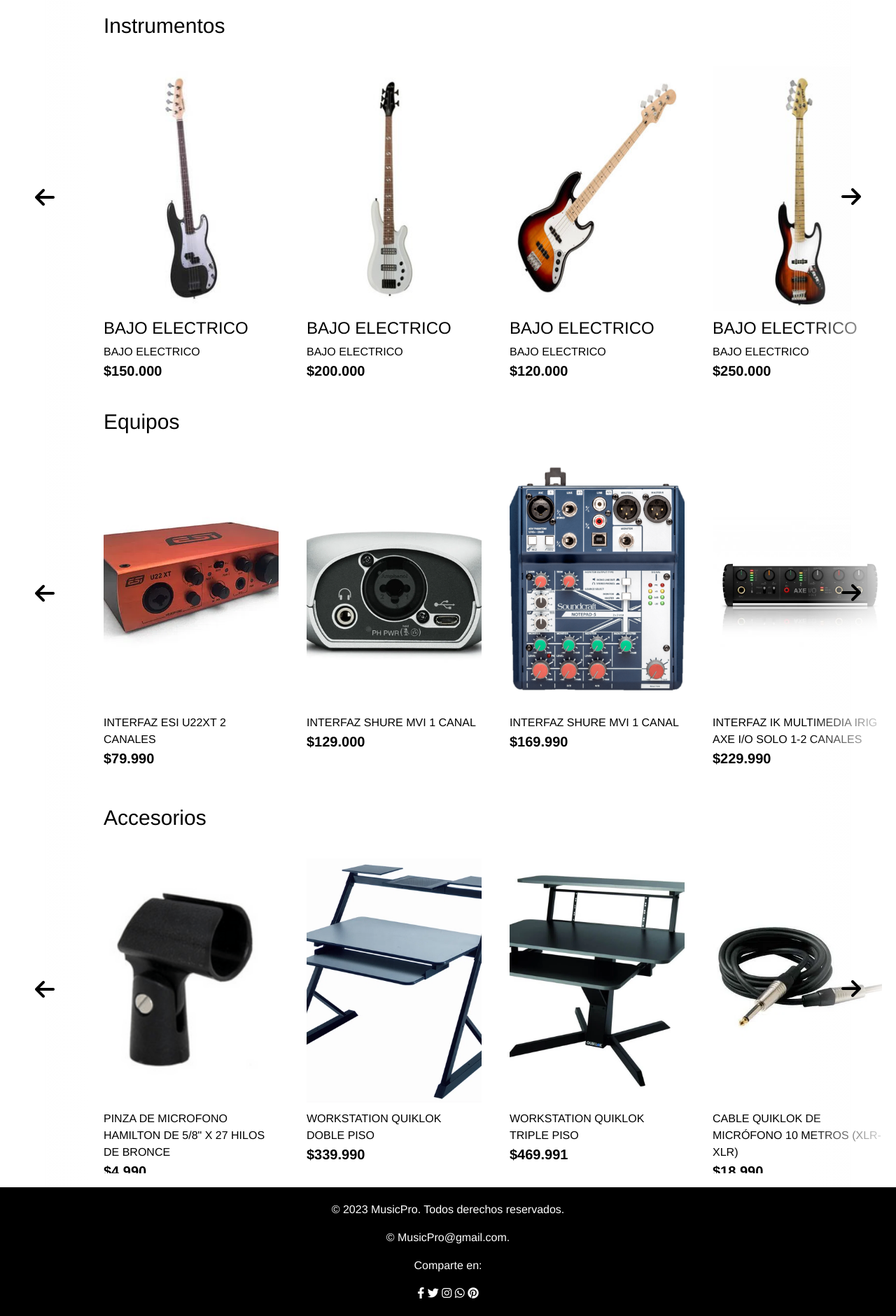
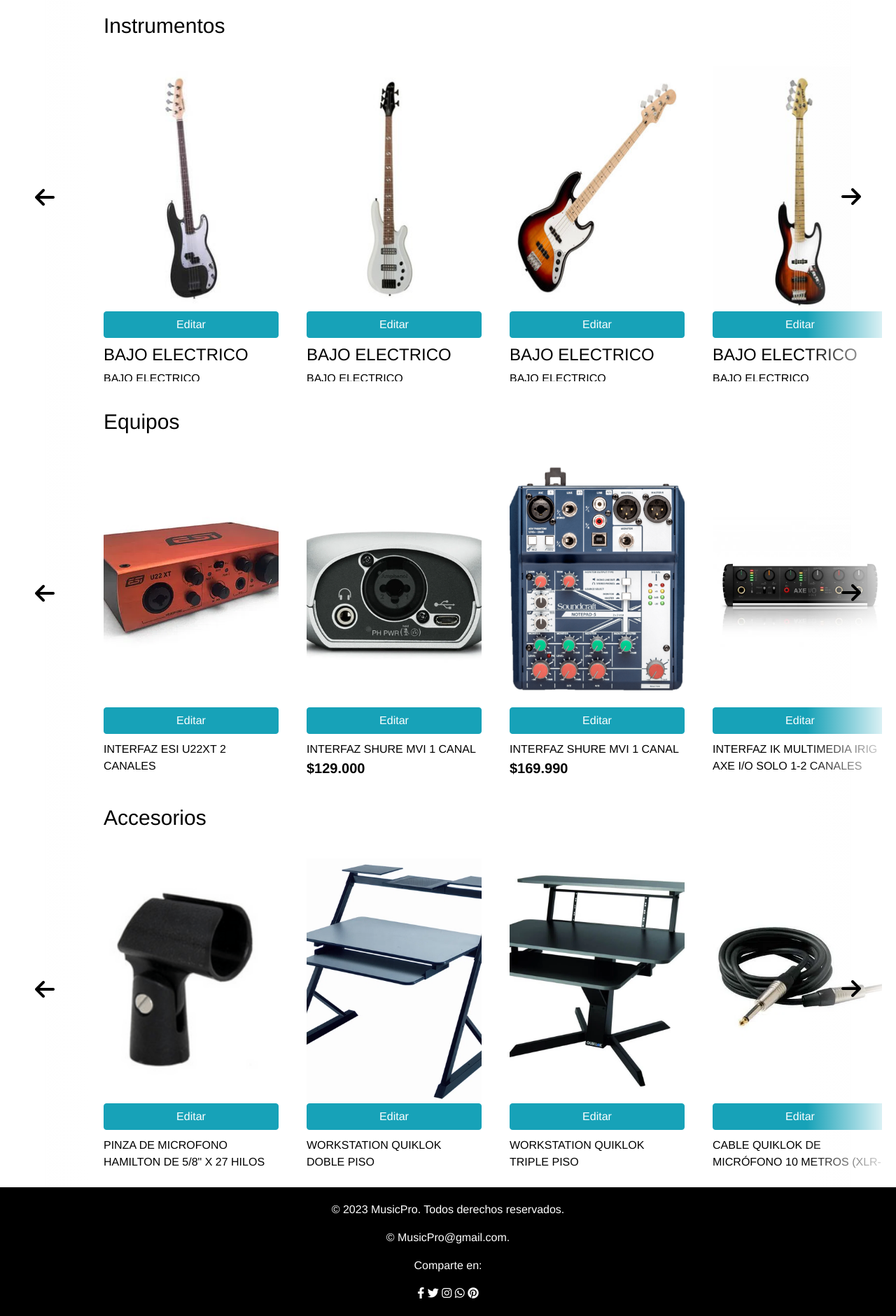
Before and after one commit to SebastianVillagraLuengo/MusicPro3_Revengeance, a Django app: page /tienda_admin in a window 1280 px wide. Shown: the part 735-2616 px from the top of the page at 70% size. Run offline with Django 4.2, Linux system fonts and the light colour scheme; some libraries are stand-ins or nearby versions.

Commit message:
wawawawawa

```diff
--- a/MusicPro4_PhantomPain/core/templates/core/tienda_admin.html
+++ b/MusicPro4_PhantomPain/core/templates/core/tienda_admin.html
@@ -25,7 +25,7 @@
     <a href="{% url 'vista_admin' %}" class="active"><i class="fa fa-home"></i></i> Inicio.</a>
     <a href="{% url 'tienda' %}"><i class="fa-solid fa-guitar" style="color: #ffffff;"></i> Ir a todos los productos.</a>
     <a href="http://127.0.0.1:5501/carrito.html"><i class="fa-solid fa-cart-shopping" style="color: #ffffff;"></i> Carrito de compras.</a>
-    <a href="http://127.0.0.1:5501/carrito.html"><i class="fa-sharp fa-light fa-upload" style="color: #ffffff;"></i> Carrito de compras.</a>
+    <a href="http://127.0.0.1:5501/carrito.html"><i class="fa-solid fa-upload"></i> Agregar productos</a>
     <a href="{% url 'index' %}"><i class="fa-sharp fa-solid fa-right-to-bracket" style="color: #ffffff;"></i> Cerrar Sesión.</a>
 
 
@@ -172,7 +172,10 @@
                     <div class="product-image">
                         <span class="discount-tag"></span>
                         <img src="{% static 'core/IMG/bajo01.jpg' %}" class="product-thumb" alt="">
-                        <button class="card-btn">Comprar</button>
+                        <button class="card-btn">Eliminar</button>
+                    </div>
+                    <div>
+                        <button type="button" class="btn btn-info" style="width: 100%;">Editar</button>
                     </div>
                     <div class="product-info">
                         <h4 class="product-brand">Bajo Electrico </h4>
@@ -184,7 +187,10 @@
                     <div class="product-image">
                         <span class="discount-tag"></span>
                         <img src="{% static 'core/IMG/bajo02.jpg' %}" class="product-thumb" alt="">
-                        <button class="card-btn">Comprar</button>
+                        <button class="card-btn">Eliminar</button>
+                    </div>
+                    <div>
+                        <button type="button" class="btn btn-info" style="width: 100%;">Editar</button>
                     </div>
                     <div class="product-info">
                         <h4 class="product-brand">Bajo Electrico</h4>
@@ -196,7 +202,10 @@
                     <div class="product-image">
                         <span class="discount-tag"></span>
                         <img src="{% static 'core/IMG/bajo3.jpg' %}" class="product-thumb" alt="">
-                        <button class="card-btn">Comprar</button>
+                        <button class="card-btn">Eliminar</button>
+                    </div>
+                    <div>
+                        <button type="button" class="btn btn-info" style="width: 100%;">Editar</button>
                     </div>
                     <div class="product-info">
                         <h4 class="product-brand">Bajo Electrico</h4>
@@ -208,7 +217,10 @@
                     <div class="product-image">
                         <span class="discount-tag"></span>
                         <img src="{% static 'core/IMG/bajo04.jpg' %}" class="product-thumb" alt="">
-                        <button class="card-btn">Comprar</button>
+                        <button class="card-btn">Eliminar</button>
+                    </div>
+                    <div>
+                        <button type="button" class="btn btn-info" style="width: 100%;">Editar</button>
                     </div>
                     <div class="product-info">
                         <h4 class="product-brand">Bajo Electrico</h4>
@@ -220,7 +232,10 @@
                     <div class="product-image">
                         <span class="discount-tag"></span>
                         <img src="{% static 'core/IMG/bajo05.jpg' %}" class="product-thumb" alt="">
-                        <button class="card-btn">Comprar</button>
+                        <button class="card-btn">Eliminar</button>
+                    </div>
+                    <div>
+                        <button type="button" class="btn btn-info" style="width: 100%;">Editar</button>
                     </div>
                     <div class="product-info">
                         <h4 class="product-brand">Bajo Electrico</h4>
@@ -232,7 +247,10 @@
                     <div class="product-image">
                         <span class="discount-tag"></span>
                         <img src="{% static 'core/IMG/bajo05.jpg' %}" class="product-thumb" alt="">
-                        <button class="card-btn">Comprar</button>
+                        <button class="card-btn">Eliminar</button>
+                    </div>
+                    <div>
+                        <button type="button" class="btn btn-info" style="width: 100%;">Editar</button>
                     </div>
                     <div class="product-info">
                         <h4 class="product-brand">Bajo Electrico</h4>
@@ -244,7 +262,10 @@
                     <div class="product-image">
                         <span class="discount-tag"></span>
                         <img src="{% static 'core/IMG/bajo07.jpg' %}" class="product-thumb" alt="">
-                        <button class="card-btn">Comprar</button>
+                        <button class="card-btn">Eliminar</button>
+                    </div>
+                    <div>
+                        <button type="button" class="btn btn-info" style="width: 100%;">Editar</button>
                     </div>
                     <div class="product-info">
                         <h4 class="product-brand">Bajo Electrico</h4>
@@ -256,7 +277,10 @@
                     <div class="product-image">
                         <span class="discount-tag"></span>
                         <img src="{% static 'core/IMG/bajo09.jpg' %}" class="product-thumb" alt="">
-                        <button class="card-btn">Comprar</button>
+                        <button class="card-btn">Eliminar</button>
+                    </div>
+                    <div>
+                        <button type="button" class="btn btn-info" style="width: 100%;">Editar</button>
                     </div>
                     <div class="product-info">
                         <h4 class="product-brand">Bajo Electrico</h4>
@@ -268,7 +292,10 @@
                     <div class="product-image">
                         <span class="discount-tag"></span>
                         <img src="{% static 'core/IMG/bajo10.webp' %}" class="product-thumb" alt="">
-                        <button class="card-btn">Comprar</button>
+                        <button class="card-btn">Eliminar</button>
+                    </div>
+                    <div>
+                        <button type="button" class="btn btn-info" style="width: 100%;">Editar</button>
                     </div>
                     <div class="product-info">
                         <h4 class="product-brand">Bajo Electrico</h4>
@@ -280,7 +307,10 @@
                     <div class="product-image">
                         <span class="discount-tag"></span>
                         <img src="{% static 'core/IMG/8.jpg' %}" class="product-thumb" alt="">
-                        <button class="card-btn">Comprar</button>
+                        <button class="card-btn">Eliminar</button>
+                    </div>
+                    <div>
+                        <button type="button" class="btn btn-info" style="width: 100%;">Editar</button>
                     </div>
                     <div class="product-info">
                         <h4 class="product-brand">Bajo Electrico</h4>
@@ -300,8 +330,11 @@
            <div class="product-image">
                <span class="discount-tag"></span>
                <img src="{% static 'core/IMG/Esi_interfaz.webp' %}" class="product-thumb" alt="">
-               <button class="card-btn">add to wishlist</button>
+               <button class="card-btn">Eliminar</button>
            </div>
+           <div>
+            <button type="button" class="btn btn-info" style="width: 100%;">Editar</button>
+        </div>
            <div class="product-info">
             <h8 class="product-brand">Interfaz Esi U22XT 2 Canales</h8><br>
             <span class="price">$79.990</span>
@@ -310,8 +343,11 @@
        <div class="product-card">
            <div class="product-image">
                <img src="{% static 'core/IMG/shure_interfaz.webp' %}" class="product-thumb" alt="">
-               <button class="card-btn">add to wishlist</button>
+               <button class="card-btn">Eliminar</button>
            </div>
+           <div>
+            <button type="button" class="btn btn-info" style="width: 100%;">Editar</button>
+        </div>
            <div class="product-info">
                <h8 class="product-brand">Interfaz Shure MVI 1 Canal</h8><br>
                <span class="price">$129.000</span>
@@ -320,8 +356,11 @@
        <div class="product-card">
            <div class="product-image">
                <img src="{% static 'core/IMG/soundcraft.png' %}" class="product-thumb" alt="">
-               <button class="card-btn">add to wishlist</button>
+               <button class="card-btn">Eliminar</button>
            </div>
+           <div>
+            <button type="button" class="btn btn-info" style="width: 100%;">Editar</button>
+        </div>
            <div class="product-info">
                <h8 class="product-brand">Interfaz Shure MVI 1 Canal</h8><br>
                <span class="price">$169.990</span>
@@ -330,8 +369,11 @@
        <div class="product-card">
            <div class="product-image">
                <img src="{% static 'core/IMG/interfaz_ik.webp' %}" class="product-thumb" alt="">
-               <button class="card-btn">add to wishlist</button>
+               <button class="card-btn">Eliminar</button>
            </div>
+           <div>
+            <button type="button" class="btn btn-info" style="width: 100%;">Editar</button>
+        </div>
            <div class="product-info">
             <h8 class="product-brand">Interfaz IK Multimedia IRIG AXE I/O Solo 1-2 Canales</h8><br>
                <span class="price">$229.990</span>
@@ -340,8 +382,11 @@
        <div class="product-card">
            <div class="product-image">
                <img src="{% static 'core/IMG/interfaz_audio.webp' %}" class="product-thumb" alt="">
-               <button class="card-btn">add to wishlist</button>
+               <button class="card-btn">Eliminar</button>
            </div>
+           <div>
+            <button type="button" class="btn btn-info" style="width: 100%;">Editar</button>
+        </div>
            <div class="product-info">
             <h8 class="product-brand">Interfaz M-Audio Air192/4</h8><br>
                <span class="price">$169.000</span>
@@ -350,8 +395,11 @@
        <div class="product-card">
            <div class="product-image">
                <img src="{% static 'core/IMG/parlantes_monitor.webp' %}" class="product-thumb" alt="">
-               <button class="card-btn">add to wishlist</button>
+               <button class="card-btn">Eliminar</button>
            </div>
+           <div>
+            <button type="button" class="btn btn-info" style="width: 100%;">Editar</button>
+        </div>
            <div class="product-info">
             <h8 class="product-brand">Monitor IK Multimedia IRIG i Loud MTM Alámbrico 100W</h8><br>
                <span class="price">$449.990</span><span class="actual-price">$40</span>
@@ -360,8 +408,11 @@
        <div class="product-card">
            <div class="product-image">
                <img src="{% static 'core/IMG/interfaz_maya.webp' %}" class="product-thumb" alt="">
-               <button class="card-btn">add to wishlist</button>
+               <button class="card-btn">Eliminar</button>
            </div>
+           <div>
+            <button type="button" class="btn btn-info" style="width: 100%;">Editar</button>
+        </div>
            <div class="product-info">
                <h8 class="product-brand">Interfaz Esi Maya 22 2 Canales</h8><br>
                <span class="price">$89.990</span>
@@ -370,8 +421,11 @@
        <div class="product-card">
            <div class="product-image">
                <img src="{% static 'core/IMG/Interfaz_IRIG.webp' %}" class="product-thumb" alt="">
-               <button class="card-btn">add to wishlist</button>
+               <button class="card-btn">Eliminar</button>
            </div>
+           <div>
+            <button type="button" class="btn btn-info" style="width: 100%;">Editar</button>
+        </div>
            <div class="product-info">
                <h8 class="product-brand">Interfaz IK Multimedia IRIG Pre HD Analógica</h8><br>
                <span class="price">$129.990</span>
@@ -380,8 +434,11 @@
        <div class="product-card">
            <div class="product-image">
                <img src="{% static 'core/IMG/monitor_ESI_8.webp' %}" class="product-thumb" alt="">
-               <button class="card-btn">add to wishlist</button>
+               <button class="card-btn">Eliminar</button>
            </div>
+           <div>
+            <button type="button" class="btn btn-info" style="width: 100%;">Editar</button>
+        </div>
            <div class="product-info">
                <h8 class="product-brand">Monitor de Estudio ESI Unik 8</h8><br>
                <span class="price">$299.990</span>
@@ -390,8 +447,11 @@
        <div class="product-card">
            <div class="product-image">
                <img src="{% static 'core/IMG/Monitor_esi_estudio.webp' %}" class="product-thumb" alt="">
-               <button class="card-btn">add to wishlist</button>
+               <button class="card-btn">Eliminar</button>
            </div>
+           <div>
+            <button type="button" class="btn btn-info" style="width: 100%;">Editar</button>
+        </div>
            <div class="product-info">
                <h8 class="product-brand">Monitor de Estudio Esi Activ Alámbrico</h8><br>
                <span class="price">$139.990</span>
@@ -408,8 +468,11 @@
           <div class="product-image">
               <span class="discount-tag"></span>
               <img src="{% static 'core/IMG/Hamilton_soporte.png' %}" class="product-thumb" alt="">
-              <button class="card-btn">add to wishlist</button>
+              <button class="card-btn">Eliminar</button>
           </div>
+          <div>
+            <button type="button" class="btn btn-info" style="width: 100%;">Editar</button>
+        </div>
           <div class="product-info">
            <h8 class="product-brand">Pinza de Microfono Hamilton de 5/8" x 27 Hilos de Bronce</h8><br>
            <span class="price">$4.990</span>
@@ -418,8 +481,11 @@
       <div class="product-card">
           <div class="product-image">
               <img src="{% static 'core/IMG/workstation_doble.webp' %}" class="product-thumb" alt="">
-              <button class="card-btn">add to wishlist</button>
+              <button class="card-btn">Eliminar</button>
           </div>
+          <div>
+            <button type="button" class="btn btn-info" style="width: 100%;">Editar</button>
+        </div>
           <div class="product-info">
               <h8 class="product-brand">Workstation Quiklok Doble Piso</h8><br>
               <span class="price">$339.990</span>
@@ -428,8 +494,11 @@
       <div class="product-card">
           <div class="product-image">
               <img src="{% static 'core/IMG/workstation_quikklok.webp' %}" class="product-thumb" alt="">
-              <button class="card-btn">add to wishlist</button>
+              <button class="card-btn">Eliminar</button>
           </div>
+          <div>
+            <button type="button" class="btn btn-info" style="width: 100%;">Editar</button>
+        </div>
           <div class="product-info">
               <h8 class="product-brand">Workstation Quiklok Triple Piso</h8><br>
               <span class="price">$469.991</span>
@@ -438,8 +507,11 @@
       <div class="product-card">
           <div class="product-image">
               <img src="{% static 'core/IMG/cable_quiklok.webp' %}" class="product-thumb" alt="">
-              <button class="card-btn">add to wishlist</button>
+              <button class="card-btn">Eliminar</button>
           </div>
+          <div>
+            <button type="button" class="btn btn-info" style="width: 100%;">Editar</button>
+        </div>
           <div class="product-info">
            <h8 class="product-brand">Cable Quiklok de micrófono 10 metros (XLR-XLR)</h8><br>
               <span class="price">$18.990</span>
@@ -448,8 +520,11 @@
       <div class="product-card">
           <div class="product-image">
               <img src="{% static 'core/IMG/cable_planet.png' %}" class="product-thumb" alt="">
-              <button class="card-btn">add to wishlist</button>
+              <button class="card-btn">Eliminar</button>
           </div>
+          <div>
+            <button type="button" class="btn btn-info" style="width: 100%;">Editar</button>
+        </div>
           <div class="product-info">
            <h8 class="product-brand">Cable Audio Planet Wave Doble RCA a Stereo 1/8″ 1.52 Mt</h8><br>
               <span class="price">$14.990</span>
@@ -458,8 +533,11 @@
       <div class="product-card">
           <div class="product-image">
               <img src="{% static 'core/IMG/cable_hembra.png' %}" class="product-thumb" alt="">
-              <button class="card-btn">add to wishlist</button>
+              <button class="card-btn">Eliminar</button>
           </div>
+          <div>
+            <button type="button" class="btn btn-info" style="width: 100%;">Editar</button>
+        </div>
           <div class="product-info">
            <h8 class="product-brand">Cable XLR Hembra/Jack Mono 5M JUST FJM 5 QUIKLOK</h8><br>
               <span class="price">$17.990</span>
@@ -468,8 +546,11 @@
       <div class="product-card">
           <div class="product-image">
               <img src="{% static 'core/IMG/adaptador_audio.webp' %}" class="product-thumb" alt="">
-              <button class="card-btn">add to wishlist</button>
+              <button class="card-btn">Eliminar</button>
           </div>
+          <div>
+            <button type="button" class="btn btn-info" style="width: 100%;">Editar</button>
+        </div>
           <div class="product-info">
               <h8 class="product-brand">Adaptador Audio Pro Lok Jack Audio 3.5/RCA</h8><br>
               <span class="price">$990</span>
```
